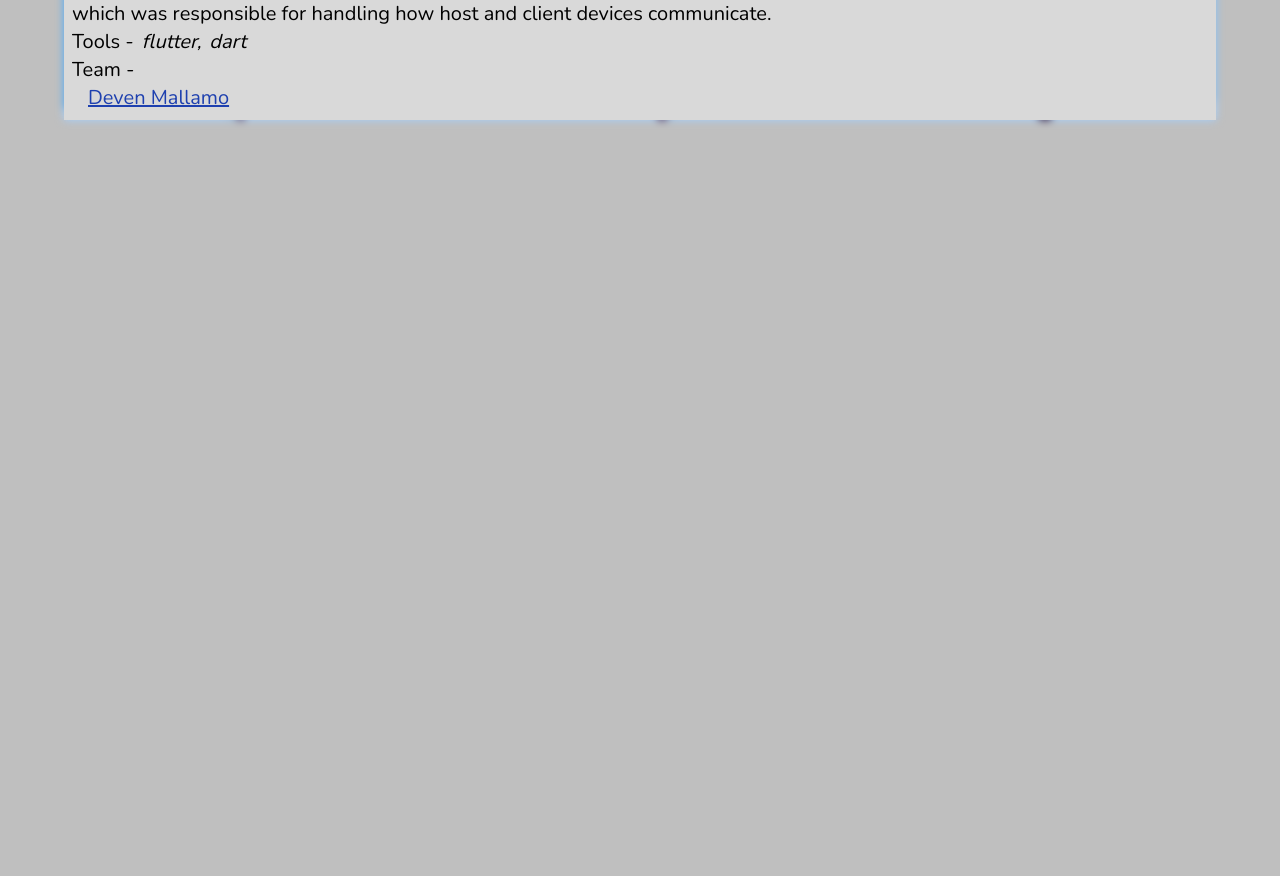
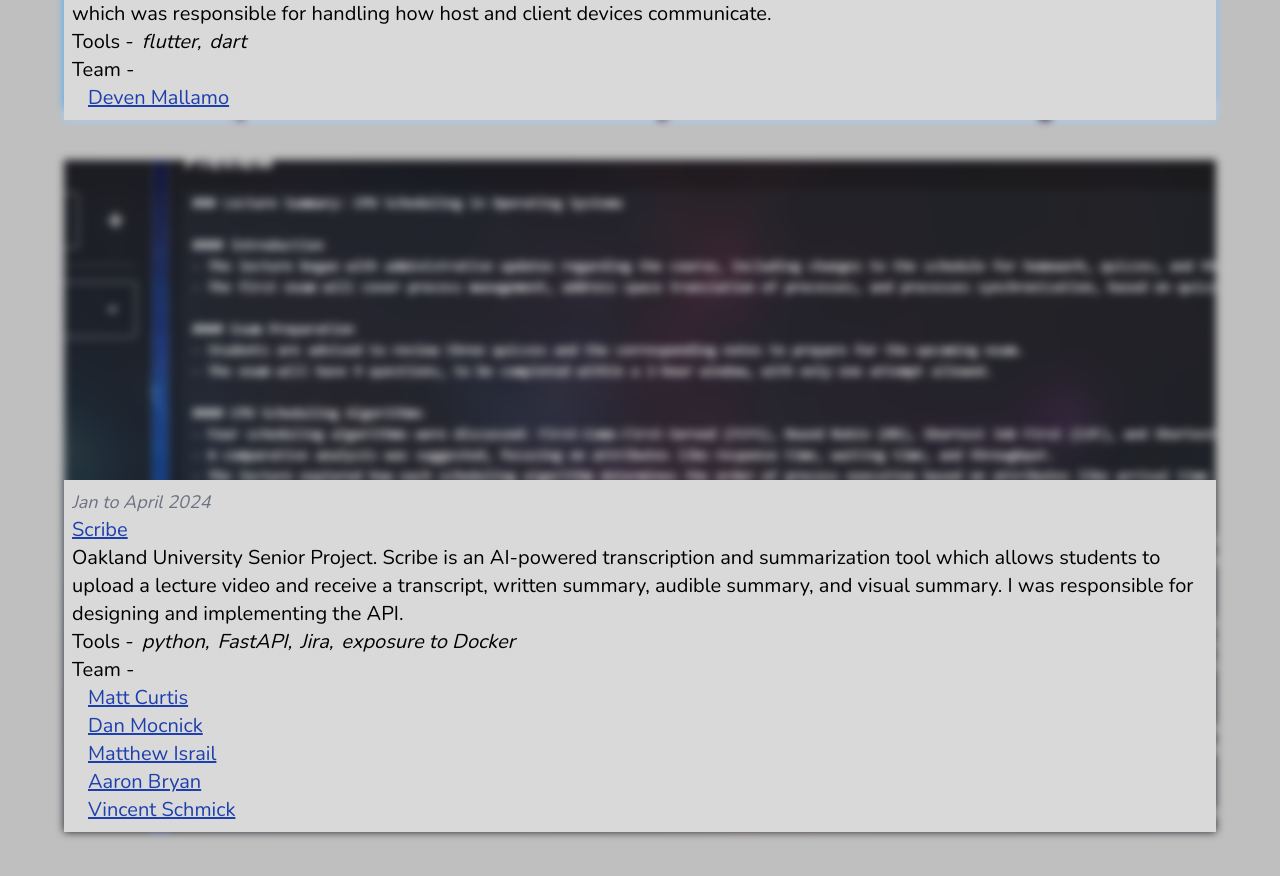
Before and after one commit to Quiggleson/portfolio, a Next.js app: page /projects in a window 1280 px wide. Shown: the part 580-1456 px from the top of the page. Before the commit the page ends 860 px from the top, so only its background shows below. Built offline with nearby package versions, Linux system fonts and the light colour scheme.

Commit message:
add scribe

```diff
--- a/app/page.tsx
+++ b/app/page.tsx
@@ -55,7 +55,7 @@ export default function Home() {
       <div className="w-screen text-center bg-slate-100 h-[80vh] place-content-center">
           <h1 className="text-7xl font-bold">Welcome!</h1>
           <p className="text-gray-500">This website houses a collection of things I find cool</p>
-          <p className="text-gray-500">Scroll down to learn more!</p>
+          <p className="text-gray-500">Click on any section below to learn more!</p>
       </div>
       <div className="mx-2 w-fit">
         <a href="https://web.archive.org/web/20170413205801/http://purple.com/" target="_blank">
--- a/app/projects/page.tsx
+++ b/app/projects/page.tsx
@@ -13,6 +13,22 @@ export default function Projects() {
             ],
             time: "2023 to 2024",
             link: "https://github.com/Quiggleson/4Chess"
+        },
+        {
+            name: 'Scribe',
+            description: 'Oakland University Senior Project. Scribe is an AI-powered transcription and summarization tool which allows students to upload a lecture video and receive a transcript, written summary, audible summary, and visual summary. I was responsible for designing and implementing the API.',
+            tools: ['python', 'FastAPI', 'Jira', 'exposure to Docker'],
+            image: 'scribe_preview.png',
+            team: [
+                { name: 'Matt Curtis', url: 'https://www.linkedin.com/in/matthew-curtis-96432717a/' },
+                { name: 'Dan Mocnick', url: 'https://www.linkedin.com/in/daniel-mocnik/' },
+                { name: 'Matthew Israil', url: 'https://www.linkedin.com/in/matthew-israil-076a6820a/' },
+                { name: 'Aaron Bryan', url: 'https://www.linkedin.com/in/aaron-bryan-2ba38b293/' },
+                { name: 'Vincent Schmick', url: 'https://www.linkedin.com/in/vincent-schmick-456886216/' },
+
+            ],
+            time: "Jan to April 2024",
+            link: "https://github.com/PhysCorp/scribe"
         }
     ]
     return (
@@ -22,10 +38,12 @@ export default function Projects() {
                 <p className="text-xl">Projects I&apos;ve enjoyed making</p>
             </div>
             {projects.map((project, i) =>
-                <Preview
-                    key={i}
-                    props={project}
-                />
+                <div key={i}>
+                    <Preview
+                        props={project}
+                    />
+                    <div className="h-[5vh]"></div>
+                </div>
             )}
             <div className="h-[20vh]"></div>
         </div>
```
Also changed, not shown: public/scribe_preview.png (added).
